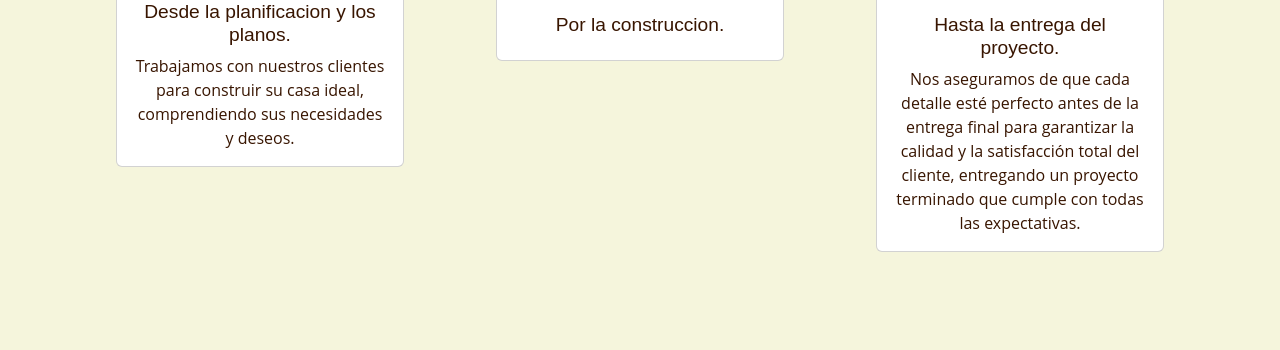
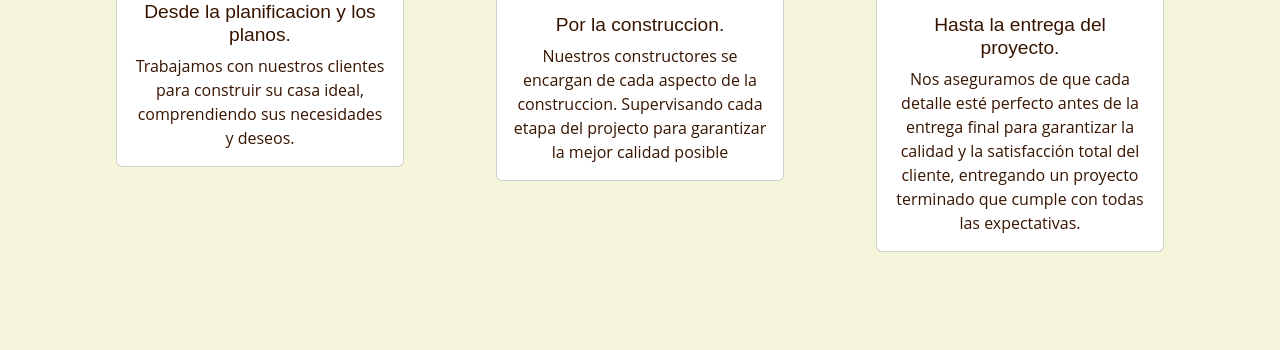
Before and after one commit to Brianuryn/Brianuryn.github.io, a plain HTML site: page Index.html in a window 1280 px wide. Shown: the part 1256-1606 px from the top of the page. Drawn offline with nearby package versions, Linux system fonts and the light colour scheme.

Commit message:
Update Index.html

```diff
--- a/Index.html
+++ b/Index.html
@@ -90,7 +90,7 @@
                 <img src="img/Tarjetas/long-shot-men-working-roof-together.jpg" class="card-img-top" alt="...">
                 <div class="card-body">
                   <h1>Por la construccion.</h1>
-                  <p class="card-text"></p>
+                  <p class="card-text">Nuestros constructores se encargan de cada aspecto de la construccion. Supervisando cada etapa del projecto para garantizar la mejor calidad posible</p>
                 </div>
               </div>
             </div>
```
